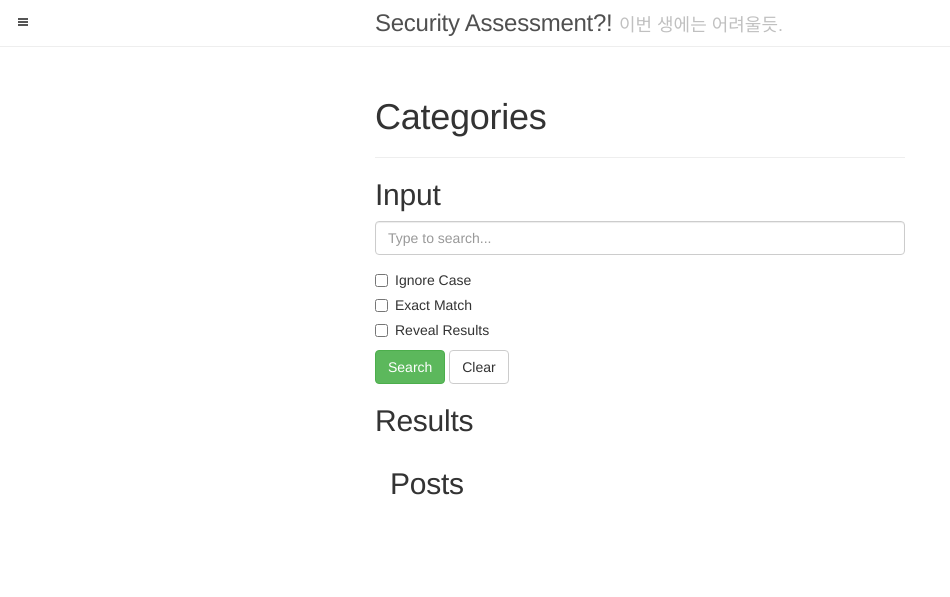
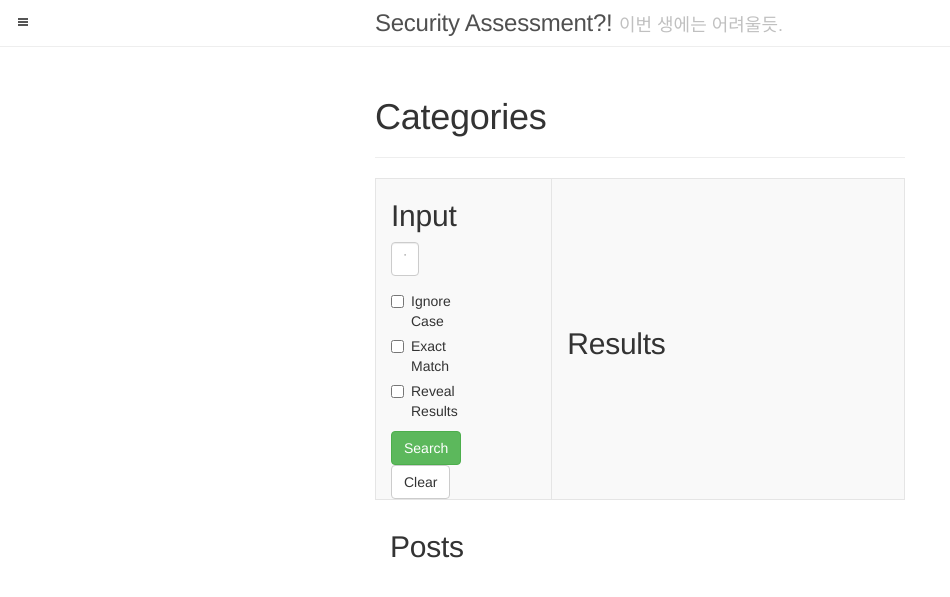
Before and after one commit to JisoonPark/writeup, a Jekyll site: the page built from page/1.category.html, in a window 1280 px wide. Shown: the top 597 px of the page, without its empty margins (0-950 px from the left). Built offline with Jekyll 4.4.1, drawn with Linux system fonts in a browser that asks for light colours; nearby versions of some CDN libraries; some web fonts are replaced; library files that are not in the unit come from our copies.

Commit message:
Update 1.category.html

```diff
--- a/page/1.category.html
+++ b/page/1.category.html
@@ -9,7 +9,11 @@ type: page
   <div class="left">
     <h1>{{page.title}}</h1>
     <hr>
-    <div>
+
+    <table>
+      <tr>
+        <td width="33%">
+    <div class="col-sm-4">
       <h2>Input</h2>
       <!-- <form> -->
         <div class="form-group">
@@ -38,10 +42,15 @@ type: page
         <button type="button" class="btn btn-default" id="btn-clear-search">Clear</button>
       <!-- </form> -->
     </div>
-    <div>
+  </td>
+  <td width="66%">
+    <div class="col-sm-8">
       <h2>Results</h2>
       <div id="search-output"></div>
     </div>
+  </td>
+</tr>
+</table>
     <div class="col-sm-12">
       <h2>Posts</h2>
       <div id="treeview-searchable" class=""></div>
```
